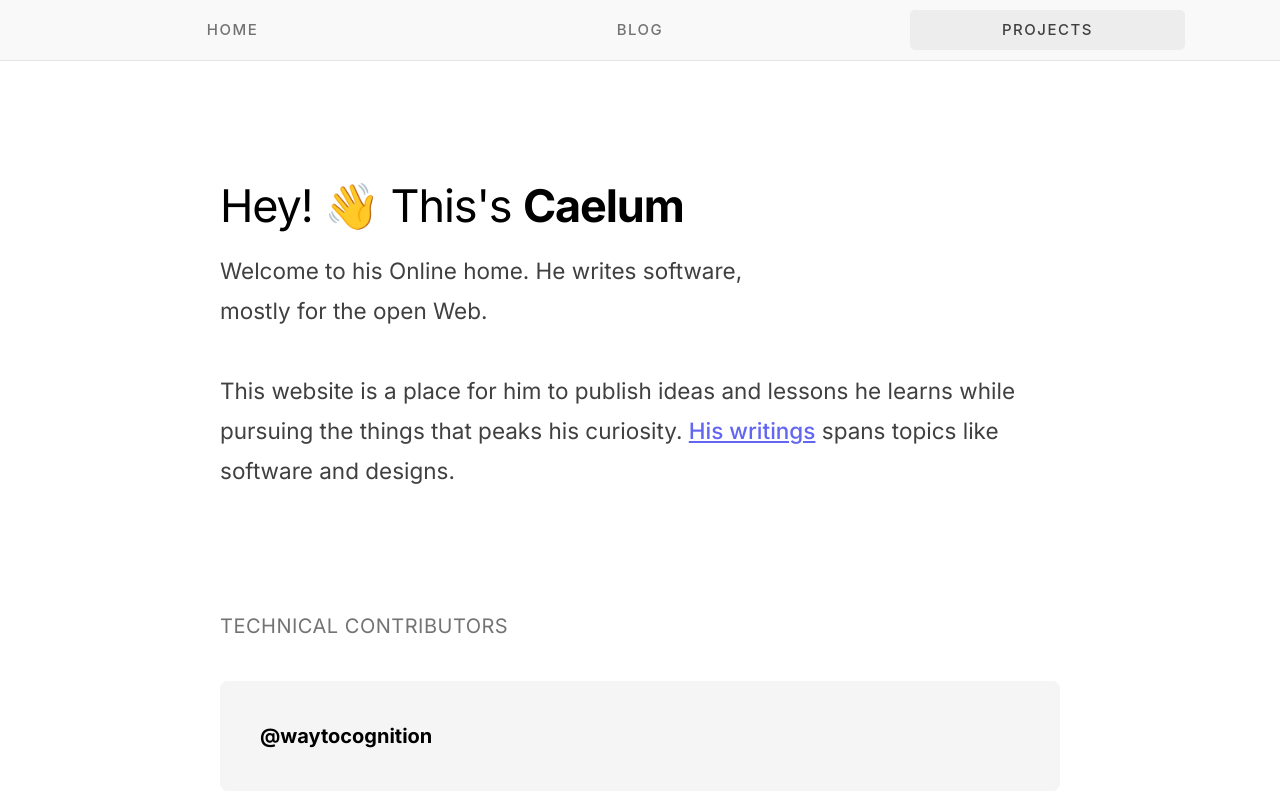
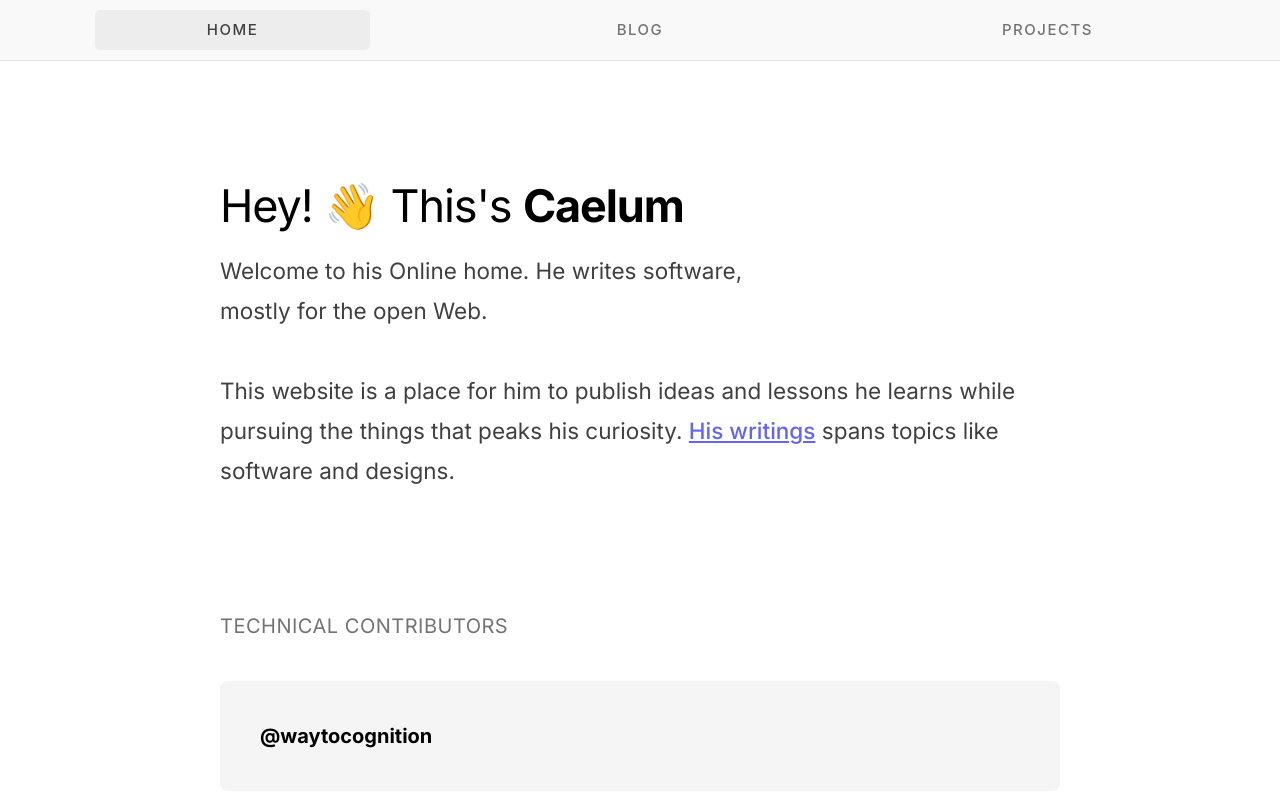
Before and after one commit to caelumpirata/next.js-blog-powered-by-MDX, a Next.js app: page / in a window 1280 px wide. Shown: the top 800 px of the page. Built offline with nearby package versions, Linux system fonts and the light colour scheme; no server answers.

Commit message:
header active link css fixed

```diff
--- a/components/header.js
+++ b/components/header.js
@@ -1,7 +1,16 @@
 import Link from "next/link";
 import Toggle from "./Toggle";
+import { useRouter } from "next/router";
 
 export default function Header({ children }) {
+  const router = useRouter();
+
+  const isActive = (route) => {
+    return route === router.pathname
+      ? "dark:text-white dark:bg-gray-800 text-gray-700  bg-black bg-opacity-5 w-full px-6 py-2 inline-block text-center dark:hover:text-white hover:text-gray-700 hover:bg-black hover:bg-opacity-5 text-xs font-medium tracking-widest dark:hover:bg-gray-800 rounded cursor-pointer uppercase select-none"
+      : "dark:text-gray-400 bg-transparent text-gray-500 w-full px-6 py-2 inline-block text-center dark:hover:text-white hover:text-gray-700 hover:bg-black hover:bg-opacity-5 text-xs font-medium tracking-widest dark:hover:bg-gray-800 rounded cursor-pointer uppercase select-none";
+  };
+
   return (
     <header className="bg-gray-100/60 border-b border-gray-200 sticky-header dark:bg-gray-800/60 dark:border-gray-800">
       <nav className="mx-auto max-w-4xl md:px-2 md:py-2">
@@ -13,17 +22,14 @@ export default function Header({ children }) {
         </div>
         <ul className="hidden justify-between w-full md:flex">
           <li className="mx-1 w-1/4">
-            <Link
-              className="dark:text-gray-400 bg-transparent text-gray-500 w-full px-6 py-2 inline-block text-center dark:hover:text-white hover:text-gray-700 hover:bg-black hover:bg-opacity-5 text-xs font-medium tracking-widest dark:hover:bg-gray-800 rounded cursor-pointer uppercase select-none"
-              href="/"
-            >
+            <Link className={isActive("/")} href="/">
               Home
             </Link>
           </li>
           {/* <li className="mx-1 w-1/4"><Link className="dark:text-gray-400 bg-transparent text-gray-500 w-full px-6 py-2 inline-block text-center dark:hover:text-white hover:text-gray-700 hover:bg-black hover:bg-opacity-5 text-xs font-medium tracking-widest dark:hover:bg-gray-800 rounded cursor-pointer uppercase select-none" href="/about">About</Link></li> */}
           <li className="mx-1 w-1/4">
             <Link
-              className="dark:text-gray-400 bg-transparent text-gray-500 w-full px-6 py-2 inline-block text-center dark:hover:text-white hover:text-gray-700 hover:bg-black hover:bg-opacity-5 text-xs font-medium tracking-widest dark:hover:bg-gray-800 rounded cursor-pointer uppercase select-none"
+              className={isActive('/blog')}
               href="/blog"
             >
               Blog
@@ -31,7 +37,7 @@ export default function Header({ children }) {
           </li>
           <li className="mx-1 w-1/4">
             <Link
-              className="dark:text-white dark:bg-gray-800 text-gray-700  bg-black bg-opacity-5 w-full px-6 py-2 inline-block text-center dark:hover:text-white hover:text-gray-700 hover:bg-black hover:bg-opacity-5 text-xs font-medium tracking-widest dark:hover:bg-gray-800 rounded cursor-pointer uppercase select-none"
+              className={isActive('/projects')}
               href="/projects"
             >
               Projects
```
